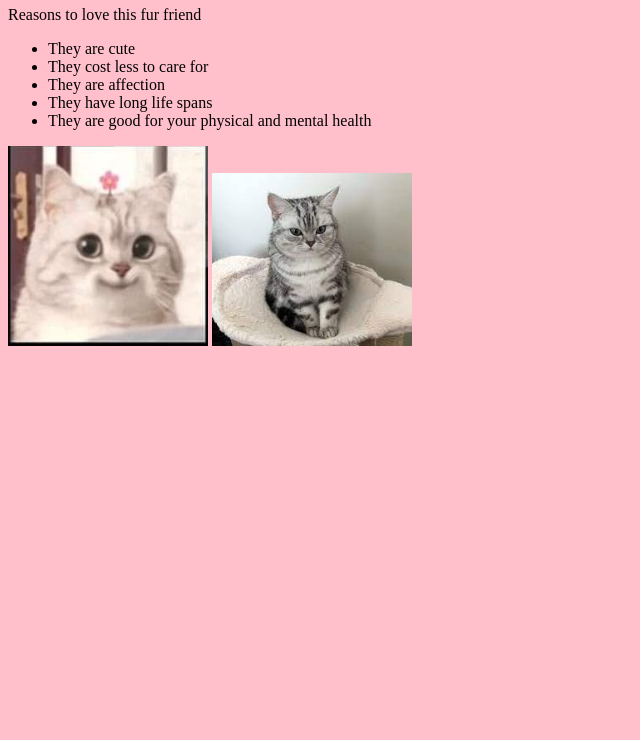
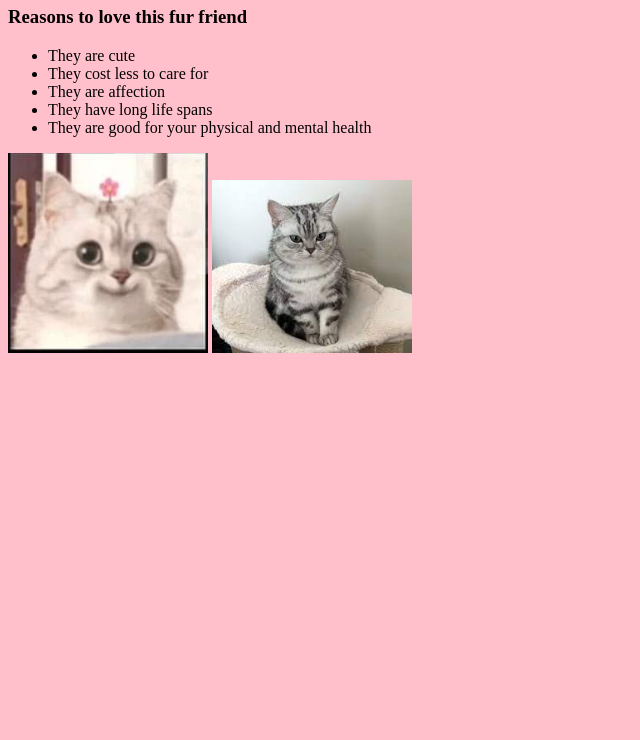
Before and after one commit to ThuBui006/Lists-in-HTML, a plain HTML site: page index.html in a window 1280 px wide. Shown: the part 60-800 px from the top of the page, without its empty margins (0-640 px from the left). Drawn offline with Linux system fonts and the light colour scheme.

Commit message:
Update index.html

```diff
--- a/index.html
+++ b/index.html
@@ -6,7 +6,7 @@
   <body bgcolor="pink">
     <h1>This is a website about cats!</h1>
 
-    <p>Reasons to love this fur friend</p>
+    <h3>Reasons to love this fur friend</h3>
     <ul Reasons to love cat>
       <li>They are cute</li>
       <li>They cost less to care for</li>
```
